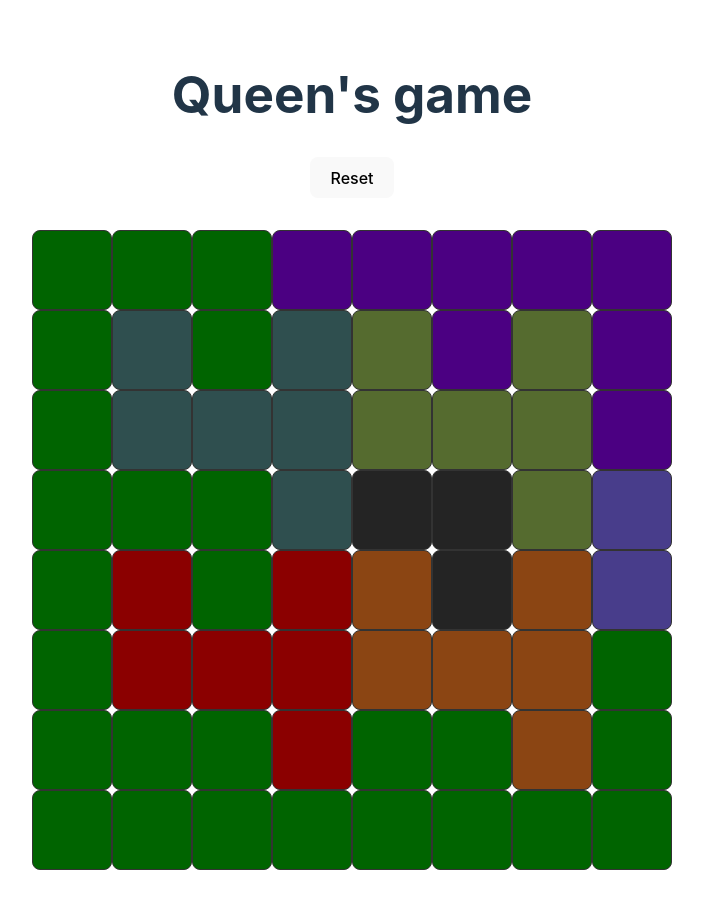
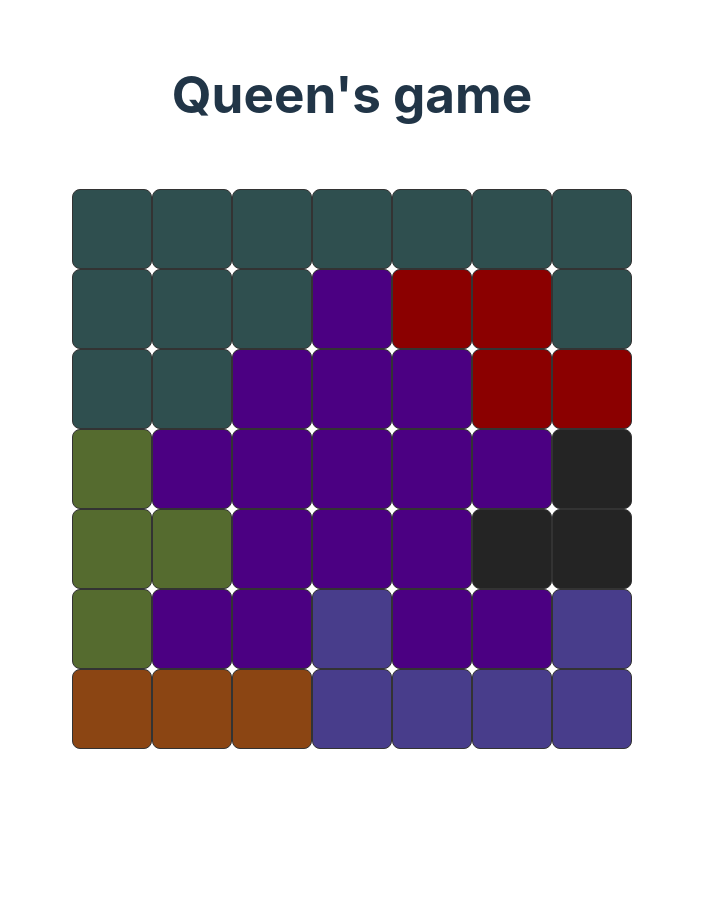
Before and after one commit to Jose-Tejero/queensgame, a React (Vite) app: page / in a window 1280 px wide. Shown: the top 908 px of the page, without its empty margins (288-991 px from the left). After the commit the page ends 813 px from the top, so only its background shows below. Built offline with nearby package versions, Linux system fonts and the light colour scheme.

Commit message:
Nuevo mapa

```diff
--- a/src/App.jsx
+++ b/src/App.jsx
@@ -18,9 +18,9 @@ function App() {
   return (
     <>
       <h1>Queen's game</h1>
-      <button onClick={() => console.log('Resetear tablero de mentirita')}>
+      {/* <button onClick={() => console.log('Resetear tablero de mentirita')}>
         Reset
-      </button>
+      </button> */}
       <div className='card'>
         {Array.from({ length: matrix }).map((_, index) => (
           <RowElement
--- a/src/components/RowElement.jsx
+++ b/src/components/RowElement.jsx
@@ -1,6 +1,6 @@
 import * as React from 'react';
 import { Cell } from './Cell';
-import mapa97 from '../maps/mapa97';
+import mapa101 from '../maps/mapa101';
 
 export function RowElement({
   numCells,
@@ -55,10 +55,10 @@ export function RowElement({
           isRowForbidden={isRowForbidden}
           isColForbidden={isColForbidden(index + 1)}
           isCornerForbidden={handleSetCornerForbidden(indexRow + 1, index + 1)}
-          color={mapa97[indexRow][index]}
+          color={mapa101[indexRow][index]}
           inicialState={handleQueenInicialState(indexRow, index)}
           isBlocked={handleQueenInicialState(indexRow, index)}
-          isColorForbidden={isColorForbidden(mapa97[indexRow][index])}
+          isColorForbidden={isColorForbidden(mapa101[indexRow][index])}
         />
       ))}
     </div>
--- a/src/hooks/usePositionAndRules.js
+++ b/src/hooks/usePositionAndRules.js
@@ -12,7 +12,7 @@ export const usePositionAndRules = () => {
   });
   const [queenPosition, setQueenPosition] = useState(initialQueens);
   const [polarQueen, setPolarQueen] = useState([]);
-  const [matrix, setMatrix] = useState(8);
+  const [matrix, setMatrix] = useState(7);
   const [queenColor, setQueenColor] = useState([]);
 
   useEffect(() => {
--- /dev/null
+++ b/src/maps/mapa101.js
@@ -0,0 +1,20 @@
+// '#2F4F4F' // Dark Slate Gray
+// '#8B0000' // Dark Red
+// '#556B2F' // Dark Olive Green
+// '#8B4513' // Saddle Brown
+// '#242424' // Dark Gray (custom)
+// '#483D8B' // Dark Slate Blue
+// '#4B0082' // Indigo
+// '#006400' // Dark Green
+
+const mapa101 = [
+  ['#2F4F4F', '#2F4F4F', '#2F4F4F', '#2F4F4F', '#2F4F4F', '#2F4F4F', '#2F4F4F'],
+  ['#2F4F4F', '#2F4F4F', '#2F4F4F', '#4B0082', '#8B0000', '#8B0000', '#2F4F4F'],
+  ['#2F4F4F', '#2F4F4F', '#4B0082', '#4B0082', '#4B0082', '#8B0000', '#8B0000'],
+  ['#556B2F', '#4B0082', '#4B0082', '#4B0082', '#4B0082', '#4B0082', '#242424'],
+  ['#556B2F', '#556B2F', '#4B0082', '#4B0082', '#4B0082', '#242424', '#242424'],
+  ['#556B2F', '#4B0082', '#4B0082', '#483D8B', '#4B0082', '#4B0082', '#483D8B'],
+  ['#8B4513', '#8B4513', '#8B4513', '#483D8B', '#483D8B', '#483D8B', '#483D8B']
+];
+
+export default mapa101;
```
Also changed, not shown: src/utils/useOperationsRowElement.js (added, +12 -0 lines).
